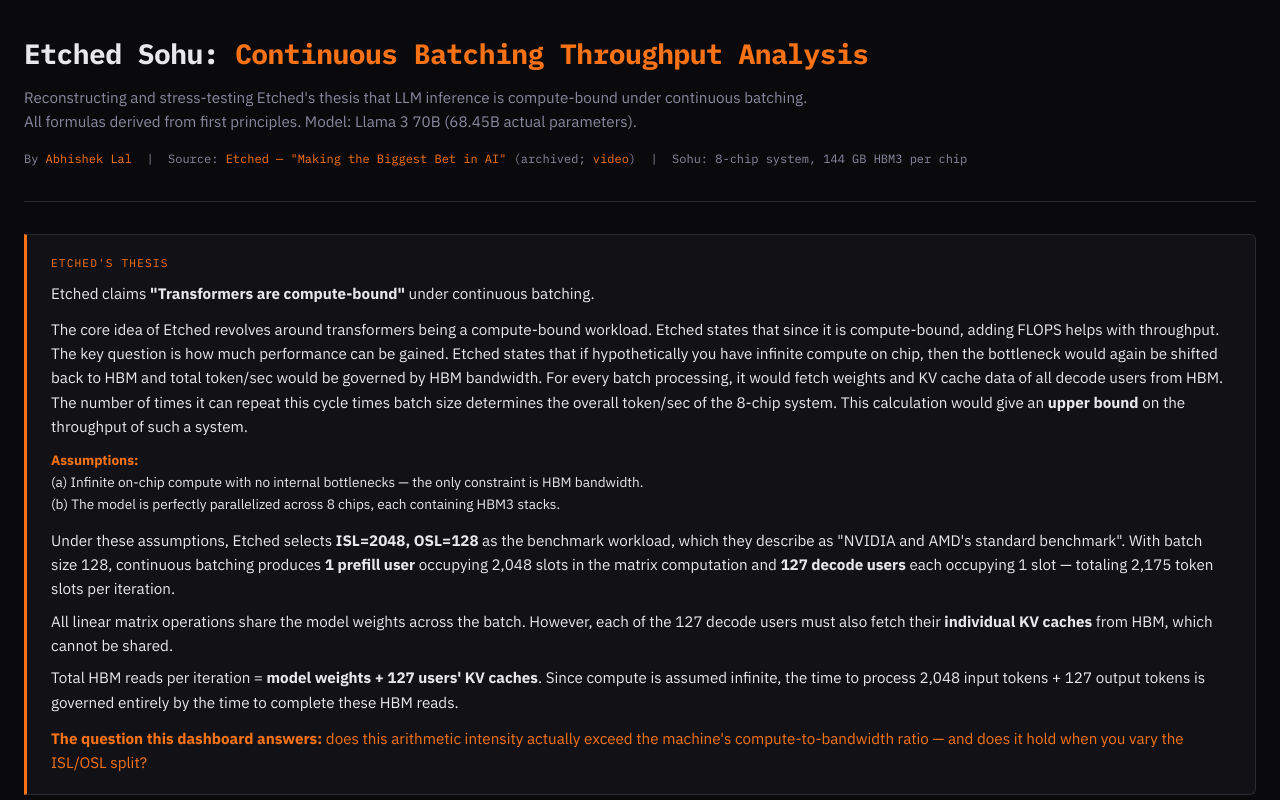
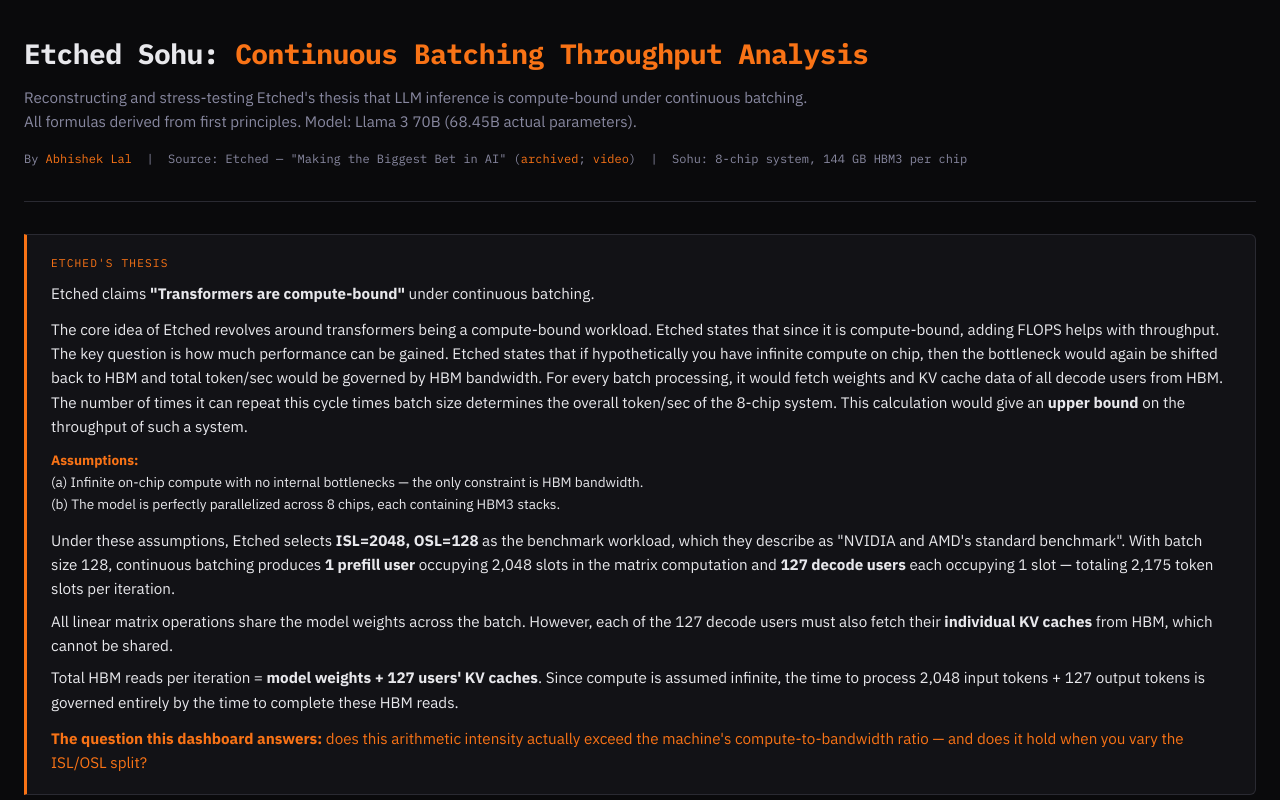
Before and after one commit to blackyabhishek/etched-sohu-analysis, a plain HTML site: page etched_analysis.html in a window 1280 px wide. Shown: the top 800 px of the page. Drawn offline with nearby package versions, Linux system fonts and the light colour scheme.

Commit message:
Update etched_analysis.html

```diff
--- a/etched_analysis.html
+++ b/etched_analysis.html
@@ -386,7 +386,7 @@
   </div>
   <div class="meta">
     By <a href="https://www.linkedin.com/in/abhishek-lal-30869455" target="_blank">Abhishek Lal</a> &nbsp;|&nbsp;
-    Source: <a href="https://web.archive.org/web/2024/https://www.etched.com/blog-posts/etched-is-making-the-biggest-bet-in-ai" target="_blank">Etched — "Making the Biggest Bet in AI"</a> (archived; <a href="https://youtu.be/MZdH82aFPBc?t=420" target="_blank">video</a>) &nbsp;|&nbsp;
+    Source: Etched — "Making the Biggest Bet in AI" (<a href="https://web.archive.org/web/2024/https://www.etched.com/blog-posts/etched-is-making-the-biggest-bet-in-ai" target="_blank">archived</a>; <a href="https://youtu.be/MZdH82aFPBc?t=420" target="_blank">video</a>) &nbsp;|&nbsp;
     Sohu: 8-chip system, 144 GB HBM3 per chip
   </div>
 </div>
```
